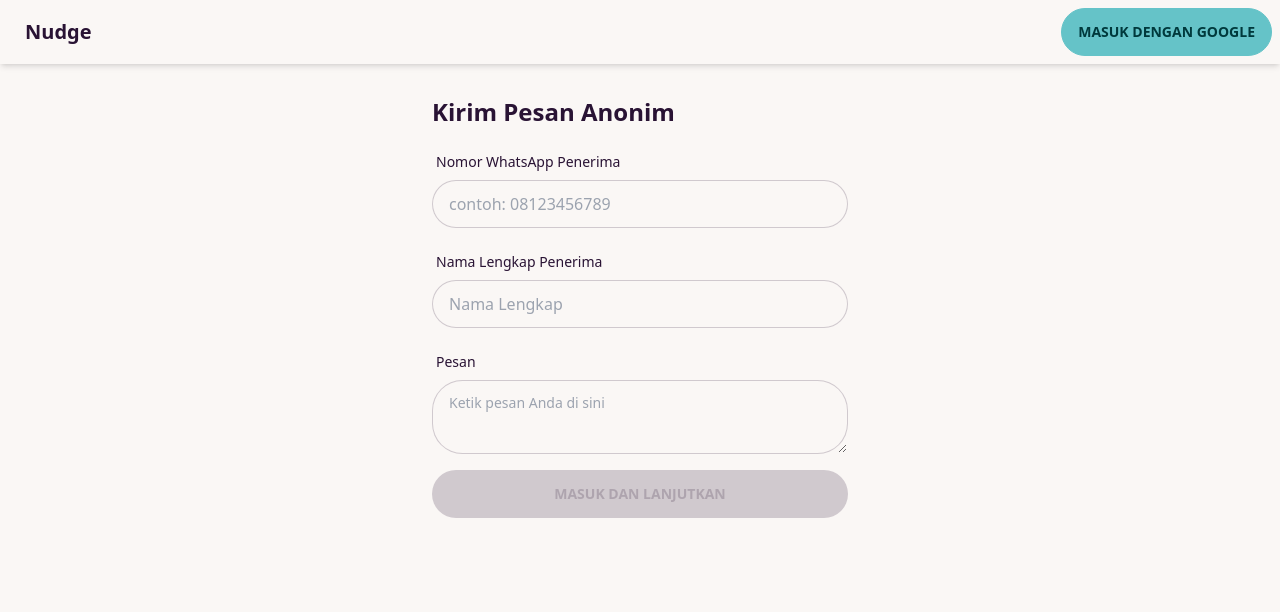
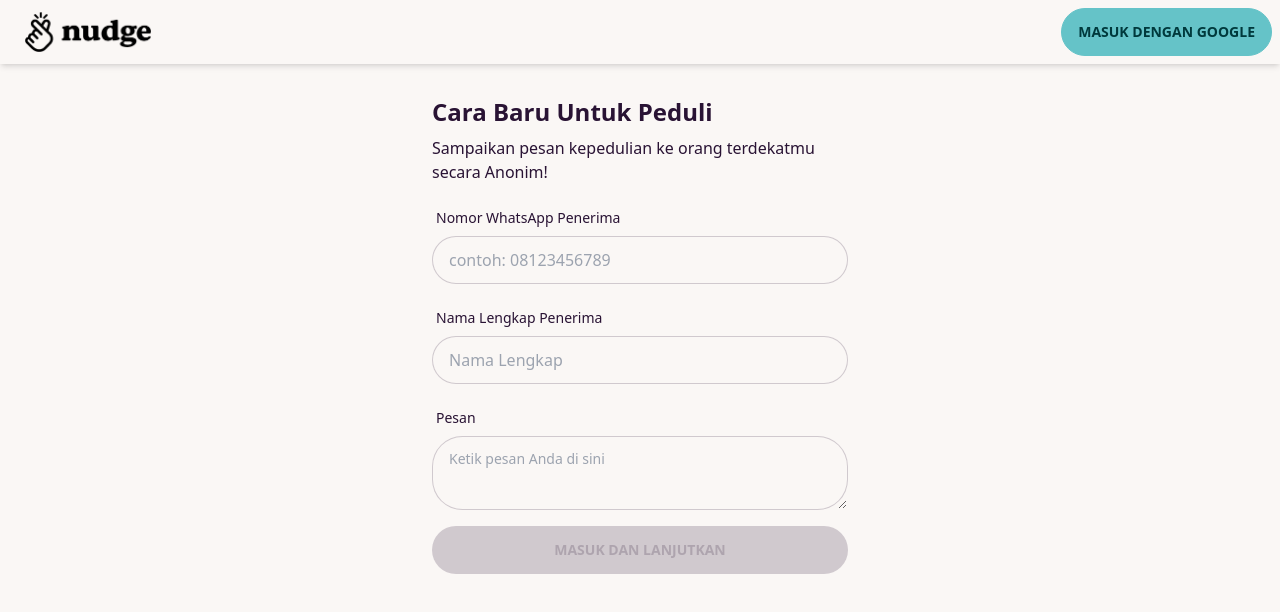
Before and after one commit to dendyaziz/nudge-nuxtjs, a Nuxt app: page / in a window 1280 px wide. Shown: the top 612 px of the page. Built offline with nearby package versions, Linux system fonts and the light colour scheme; no server answers.

Commit message:
feat: update app branding and enhance messaging for user engagement

```diff
--- a/app.vue
+++ b/app.vue
@@ -3,7 +3,9 @@
     <!-- Navbar -->
     <div class="navbar bg-base-100 shadow-md mb-4">
       <div class="flex-1">
-        <NuxtLink to="/" class="btn btn-ghost normal-case text-xl">Nudge</NuxtLink>
+        <NuxtLink to="/" class="btn btn-ghost normal-case text-xl">
+          <img src="@/assets/img/logo-w-label.png" alt="Logo" class="h-10">
+        </NuxtLink>
       </div>
       <div class="flex-none">
         <div v-if="user">
--- a/nuxt.config.ts
+++ b/nuxt.config.ts
@@ -5,14 +5,14 @@ export default defineNuxtConfig({
     head: {
       title: 'Nudge - Cara Baru Untuk Peduli',
       meta: [
-        { name: 'description', content: 'Nudge adalah platform inovatif yang memudahkan Anda untuk peduli dan berbagi dengan orang lain melalui pesan WhatsApp yang bermakna. Hubungkan, inspirasi, dan buat perubahan positif hari ini.' },
+        { name: 'description', content: 'Nudge adalah platform inovatif yang memudahkan Anda untuk peduli dan berbagi dengan orang lain melalui pesan untuk membuat perubahan positif hari ini.' },
         { name: 'viewport', content: 'width=device-width, initial-scale=1' },
         { property: 'og:title', content: 'Nudge - Cara Baru Untuk Peduli' },
-        { property: 'og:description', content: 'Nudge adalah platform inovatif yang memudahkan Anda untuk peduli dan berbagi dengan orang lain melalui pesan WhatsApp yang bermakna. Hubungkan, inspirasi, dan buat perubahan positif hari ini.' },
+        { property: 'og:description', content: 'Nudge adalah platform inovatif yang memudahkan Anda untuk peduli dan berbagi dengan orang lain melalui pesan untuk membuat perubahan positif hari ini.' },
         { property: 'og:url', content: process.env.NUXT_ENV_PUBLIC_APP_URL || 'https://www.nudge.web.id' },
         { property: 'og:type', content: 'website' },
         { name: 'twitter:title', content: 'Nudge - Cara Baru Untuk Peduli' },
-        { name: 'twitter:description', content: 'Nudge adalah platform inovatif yang memudahkan Anda untuk peduli dan berbagi dengan orang lain melalui pesan WhatsApp yang bermakna. Hubungkan, inspirasi, dan buat perubahan positif hari ini.' },
+        { name: 'twitter:description', content: 'Nudge adalah platform inovatif yang memudahkan Anda untuk peduli dan berbagi dengan orang lain melalui pesan untuk membuat perubahan positif hari ini.' },
       ],
       link: [
         { rel: 'canonical', href: process.env.NUXT_ENV_PUBLIC_APP_URL || 'https://www.nudge.web.id' }
--- a/pages/index.vue
+++ b/pages/index.vue
@@ -3,7 +3,10 @@
     <!-- Debug button: test Firestore connectivity -->
     <button v-if="false" class="btn btn-secondary w-full mb-4" @click="testFirestore()">Uji Firestore</button>
     <div v-if="stage === 'input'">
-      <h1 class="text-2xl font-bold mb-4">Kirim Pesan Anonim</h1>
+      <h1 class="text-2xl font-bold mb-2">Cara Baru Untuk Peduli</h1>
+
+      <p class="mb-4 text-base-content">Sampaikan pesan kepedulian ke orang terdekatmu secara Anonim!</p>
+
       <div v-if="errorMessage" class="alert alert-error mb-4">
         <div>
           <svg xmlns="http://www.w3.org/2000/svg" class="stroke-current flex-shrink-0 h-6 w-6" fill="none" viewBox="0 0 24 24"><path stroke-linecap="round" stroke-linejoin="round" stroke-width="2" d="M12 9v2m0 4h.01m-6.938 4h13.856c1.54 0 2.502-1.667 1.732-3L13.732 4c-.77-1.333-2.694-1.333-3.464 0L3.34 16c-.77 1.333.192 3 1.732 3z" /></svg>
```
Also changed, not shown: assets/img/logo-w-label.png (added).
